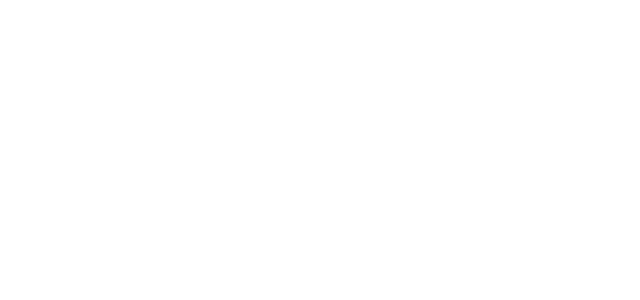
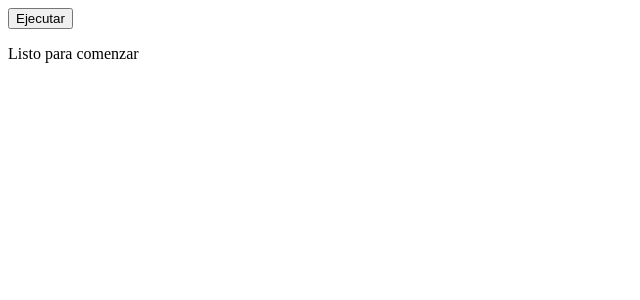
Before and after one commit to DevJohanAdrian/angular-boilerplate-examples, an Angular app: page /bindNodeCallback in a window 1280 px wide. Before the commit this address led to /. Shown: the top 300 px of the page, without its empty margins (0-640 px from the left). Built offline with nearby package versions, Linux system fonts and the light colour scheme.

Commit message:
feat: bindNodeCallback  operators rxjs

```diff
--- a/src/app/app.routes.ts
+++ b/src/app/app.routes.ts
@@ -57,5 +57,11 @@
       import(
         './examples/rxjs/operators/bindCallback/bindCallback.component'
       ).then((m) => m.BindCallbackComponent),
+   },
+   {
+    path: 'bindNodeCallback', loadComponent: () =>
+      import(
+        './examples/rxjs/operators/bindNodeCallback/bindNodeCallback.component'
+      ).then((m) => m.BindNodeCallbackComponent),
    }
 ];
--- a/src/app/examples/rxjs/operators/bindCallback/bindCallback.component.ts
+++ b/src/app/examples/rxjs/operators/bindCallback/bindCallback.component.ts
@@ -1,6 +1,5 @@
-import { ChangeDetectionStrategy, Component } from '@angular/core';
+import { ChangeDetectionStrategy, Component, signal } from '@angular/core';
 import { bindCallback } from 'rxjs';
-import { signal } from '@angular/core';
 
 // Simula una operación asíncrona que utiliza un callback.
 
--- /dev/null
+++ b/src/app/examples/rxjs/operators/bindNodeCallback/bindNodeCallback.component.ts
@@ -0,0 +1,30 @@
+import { ChangeDetectionStrategy, Component, signal } from '@angular/core';
+import { bindNodeCallback } from 'rxjs';
+
+function fakeNodeFunction(callback: (err: Error | null, result?: string) => void) {
+  setTimeout(() => {
+    if (Math.random() > 0.5) callback(null, 'Éxito 🎉');
+    else callback(new Error('Fallo ❌'));
+  }, 1500);
+}
+
+const nodeObservable = bindNodeCallback(fakeNodeFunction);
+
+@Component({
+  selector: 'app-bind-node-callback',
+  imports: [],
+  template: `<button (click)="start()">Ejecutar</button>
+    <p>{{ message() }}</p>`,
+  changeDetection: ChangeDetectionStrategy.OnPush,
+})
+// Parecido a bindCallback, pero pensado para funciones de estilo Node.js que reciben (error, result).
+export class BindNodeCallbackComponent {
+ message = signal<string>('Listo para comenzar');
+
+  start() {
+    nodeObservable().subscribe({
+      next: result => this.message.set(result ?? ''),
+      error: err => this.message.set(err.message)
+    });
+  }
+}
```
